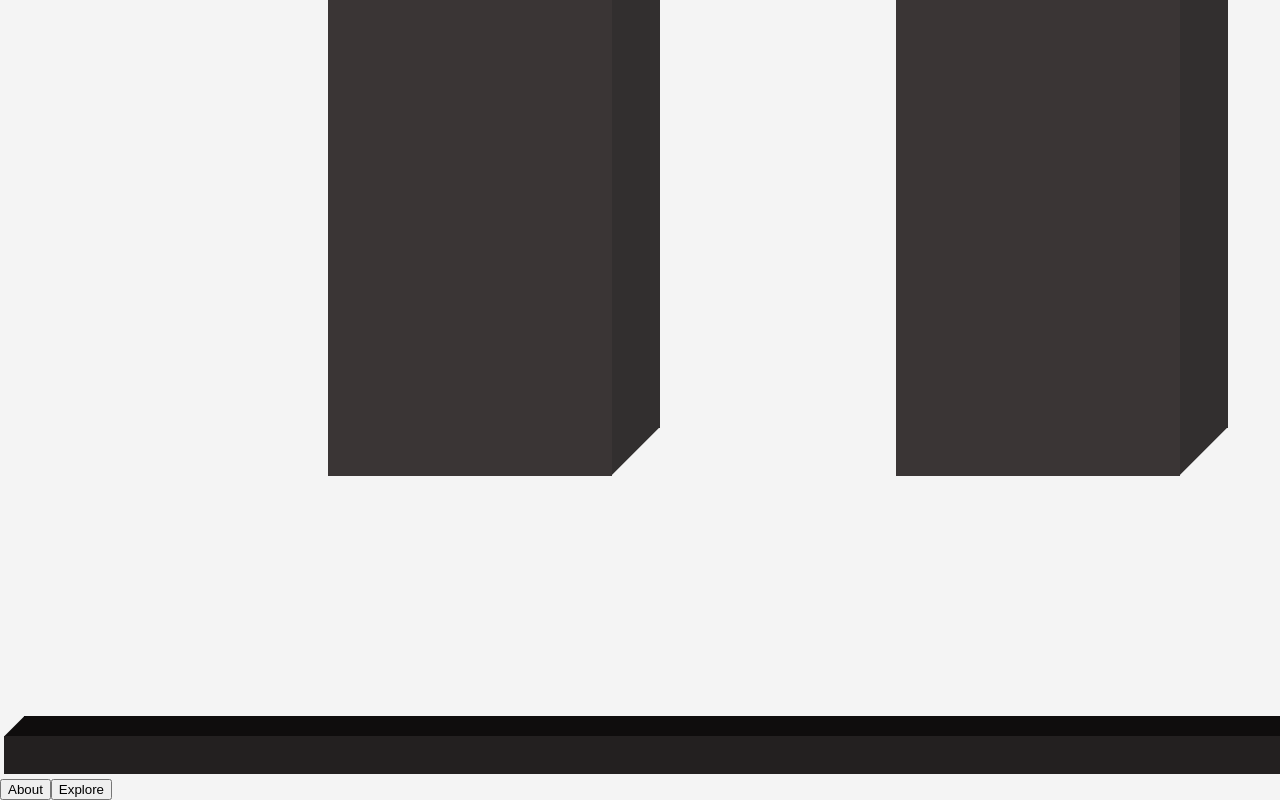
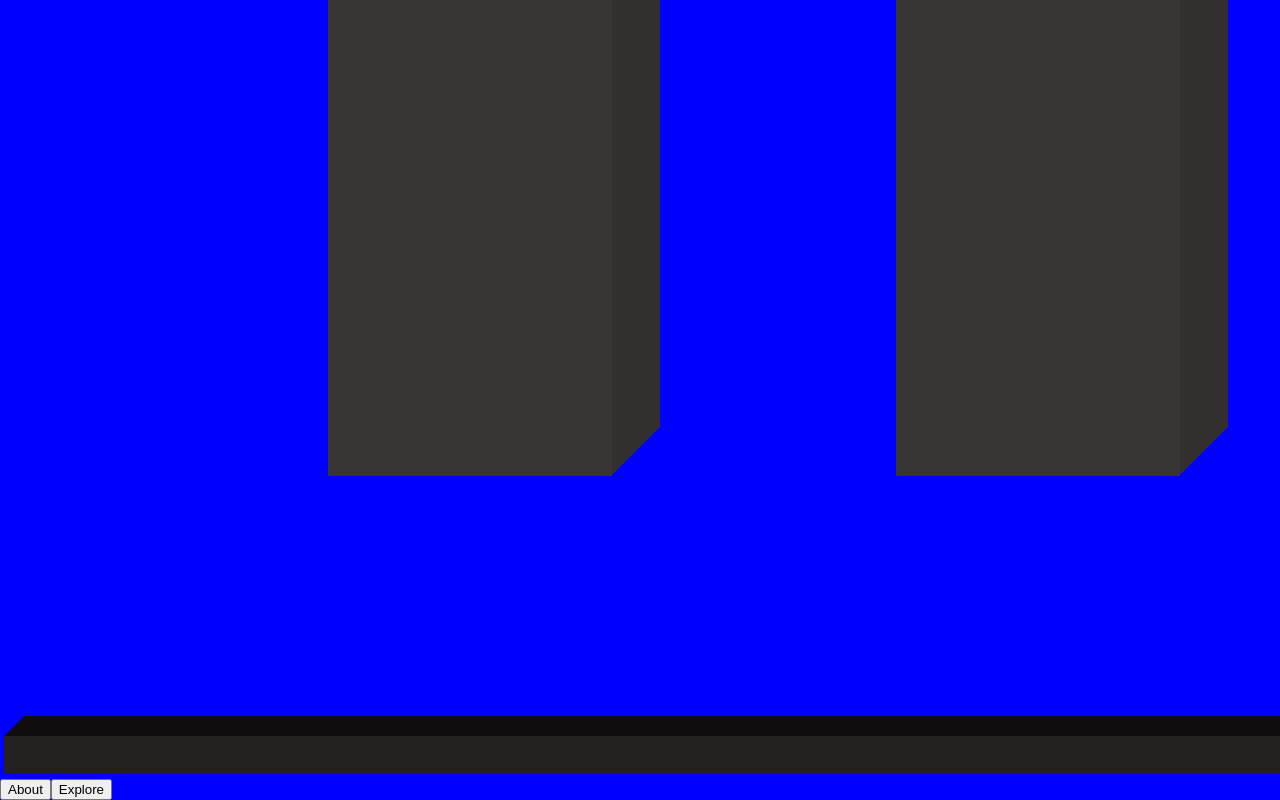
Before and after one commit to OtavioPiza/algorithm-visualizer, a React (Create React App) app: page / in a window 1280 px wide. Shown: the part 2044-2844 px from the top of the page. Built offline with nearby package versions, Linux system fonts and the light colour scheme.

Commit message:
Styling WIP!

```diff
--- /dev/null
+++ b/public/styles/index.css
@@ -0,0 +1,3 @@
+body {
+    background-color: blue;
+}
--- a/src/App.css
+++ /dev/null
@@ -1,3 +0,0 @@
-.App {
-  text-align: center;
-}
--- a/src/App.js
+++ b/src/App.js
@@ -1,13 +1,17 @@
 import React from 'react';
-import './App.css';
 import Button from './components/Button';
 
 function App() {
   return (
     <div>
-      <img src="images/logo.png" alt=''/>
-      <Button text='About'/>
-      <Button text='Explore'/>
+      <link rel="stylesheet" href="styles/index.css"/>
+      <div class='logo'>
+        <img src='./images/logo.png'/>
+      </div>
+      <div class='text'>
+        <Button text='About'/>
+        <Button text='Explore'/>
+      </div>
     </div>
   );
 }
```
Also changed, not shown: public/index.html (line endings or trailing spaces).
